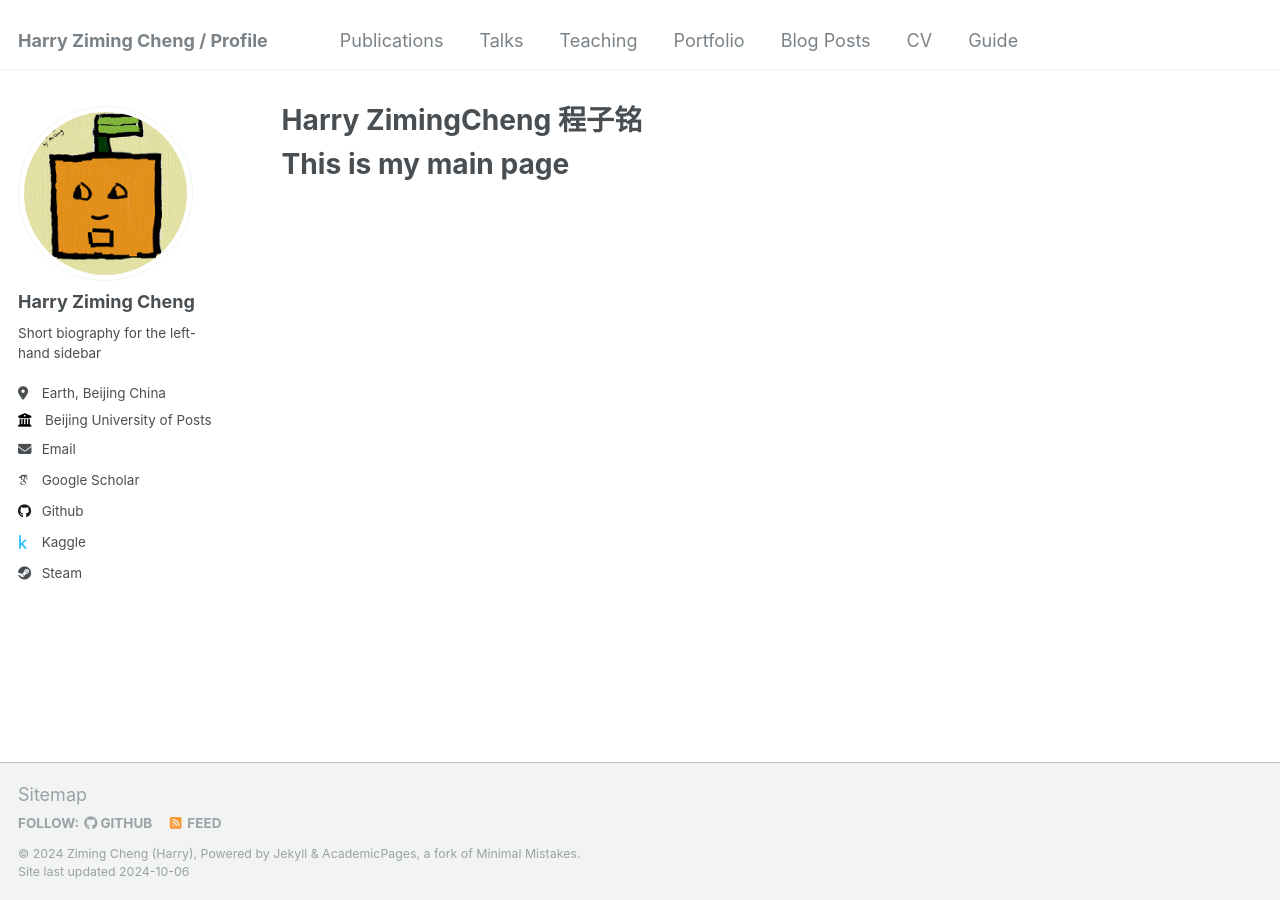
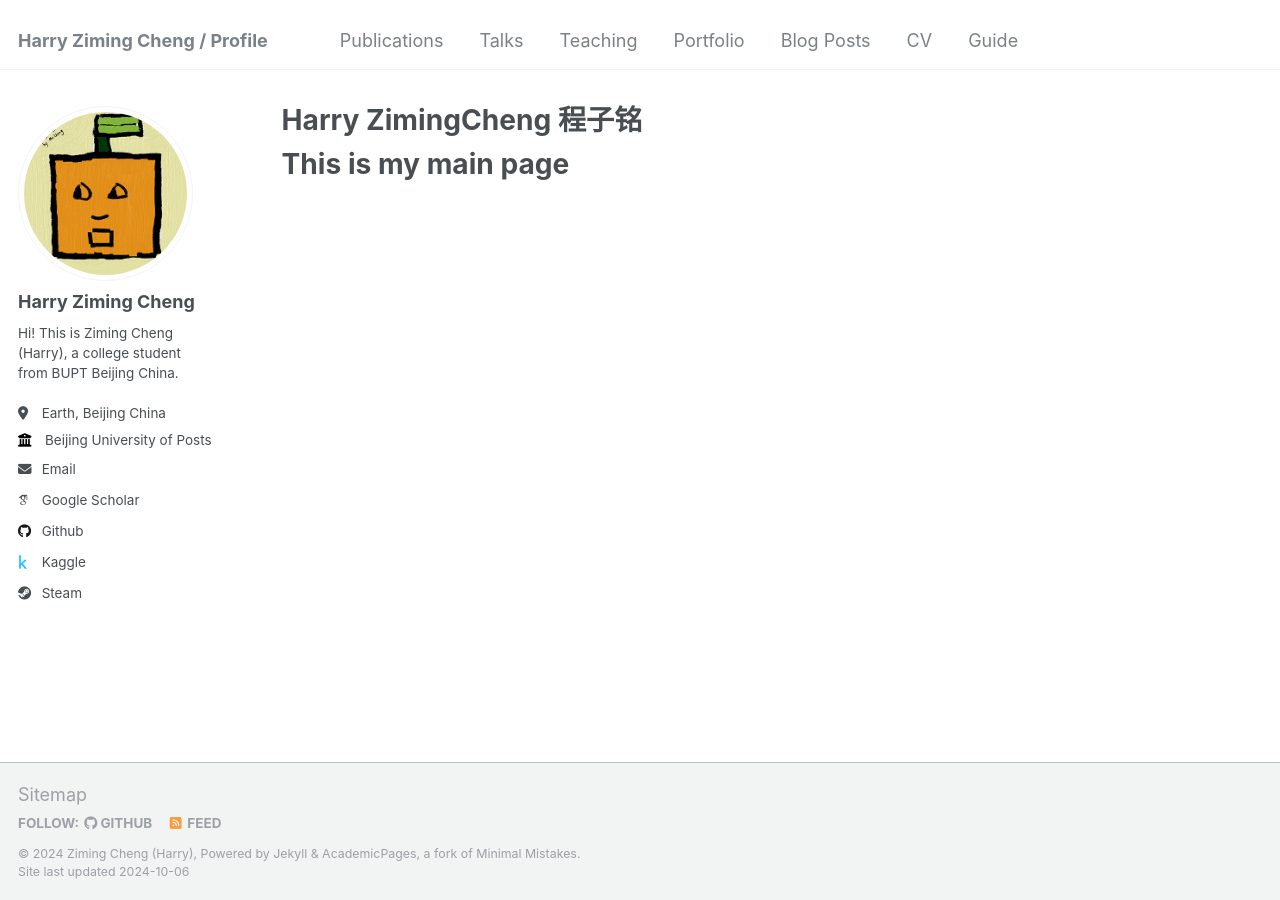
Before and after one commit to HarrytheOrange/harrytheorange.github.io, a Jekyll site: the page built from _pages/about.md, in a window 1280 px wide. Built offline with Jekyll 4.4.1, drawn with Linux system fonts in a browser that asks for light colours; some web fonts are replaced.

Commit message:
Update _config.yml

```diff
--- a/_config.yml
+++ b/_config.yml
@@ -14,7 +14,7 @@ name                     : &name "Ziming Cheng (Harry)"
 description              : &description "personal description"
 url                      : https://harrytheorange.github.io/ # the base hostname & protocol for your site e.g. "https://mmistakes.github.io"
 baseurl                  : "" # the subpath of your site, e.g. "/blog"
-repository               : "academicpages/academicpages.github.io"
+repository               : "HarrytheOrange/harrytheorange.github.io/"
 
 # Site Author - The following control what appear as part of the author content on the side bar.
 #               If a field is blank the icon and link will not appear, otherwise it will be shown.
@@ -24,7 +24,7 @@ author:
   avatar           : "profile.png"
   name             : "Harry Ziming Cheng"
   pronouns         : # example: "she/her"
-  bio              : "Short biography for the left-hand sidebar"
+  bio              : "Hi! This is Ziming Cheng (Harry), a college student from BUPT Beijing China. "
   location         : "Earth, Beijing China"
   employer         : "Beijing University of Posts and Telecommunications"
   uri              : # URL
```
